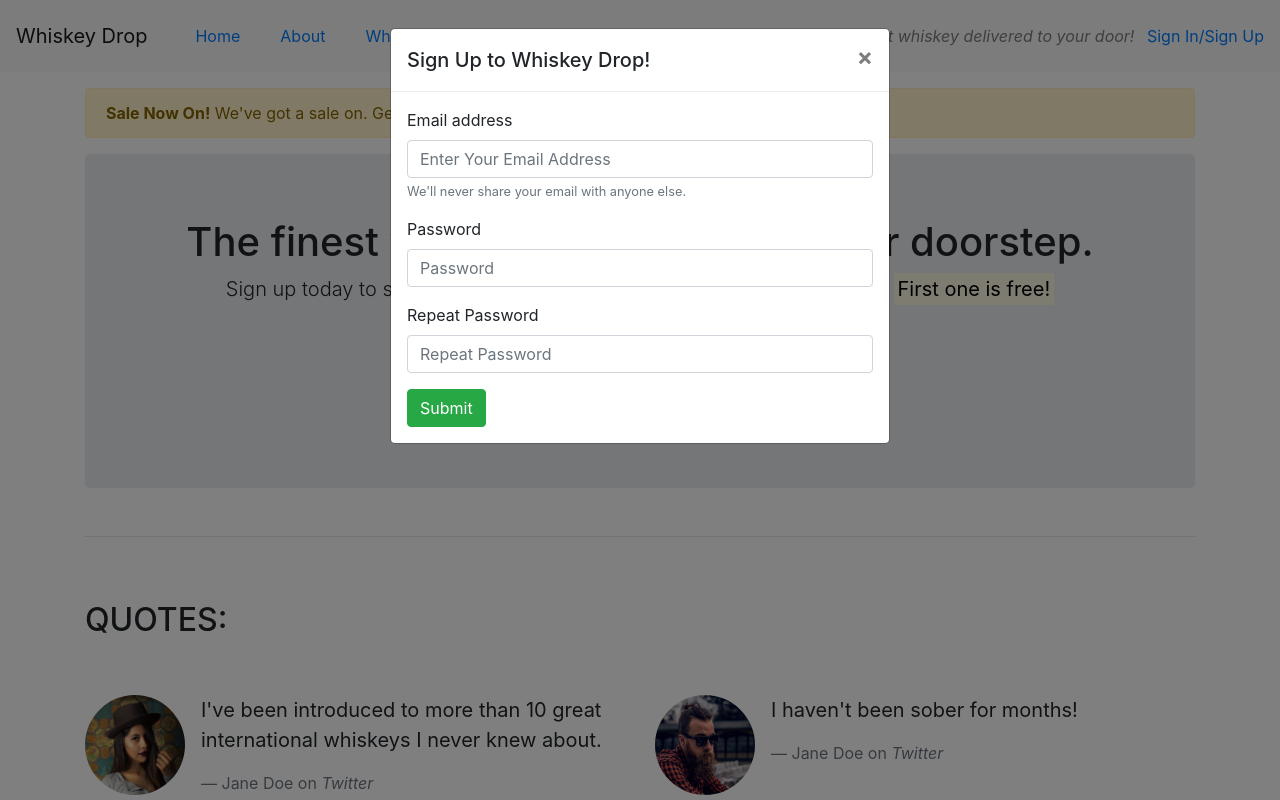
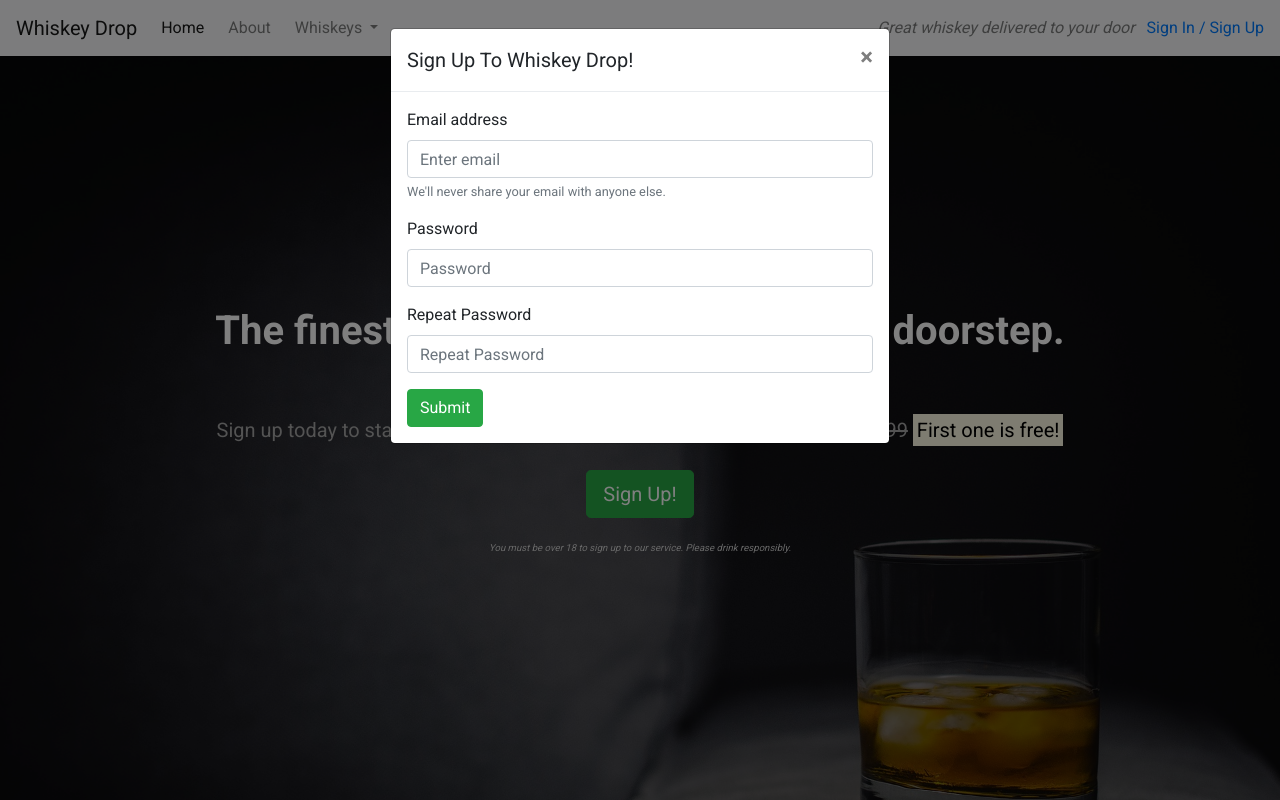
Before and after one commit to eoghanpowell/firstbootstrap, a plain HTML site: page index.html in a window 1280 px wide. Both pictures are taken after a click on the button "Sign Up!". Shown: the top 800 px of the page. Drawn offline with nearby package versions, Linux system fonts and the light colour scheme.

Commit message:
updated prewritten html and css. additional image

```diff
--- /dev/null
+++ b/css/style.css
@@ -0,0 +1,100 @@
+body {
+    font-family: 'Roboto', sans-serif;
+}
+
+/* Containers */
+
+.alert-container {}
+
+.callout-container {
+    height: 100vh;
+
+    background: url('../images/whiskey-background.jpg') no-repeat center center fixed;
+    -webkit-background-size: cover;
+    -moz-background-size: cover;
+    -o-background-size: cover;
+    background-size: cover;
+
+    display: flex;
+    align-items: center;
+    justify-content: center;
+
+    position: relative;
+}
+
+.opaque-overlay {
+    position: absolute;
+    top: 0;
+    left: 0;
+    height: 100%;
+    width: 100%;
+    background-color: rgba(0, 0, 0, 0.5);
+}
+
+.quotes-container {}
+
+.features-container {}
+
+/* Block dividers */
+
+.block-divider {
+    width: 75px;
+    height: 5px;
+    border: 0;
+    background-color: #444;
+}
+
+.block-divider--orange {
+    background-color: #f05f40;
+}
+
+.block-divider--short {
+    width: 35px;
+}
+
+/* Jumbotron */
+
+.jumbotron {
+    background-color: transparent;
+}
+
+.jumbotron h1 {
+    color: white;
+    font-weight: bold;
+    margin-bottom: 30px;
+    color: white;
+}
+
+.jumbotron .lead {
+    color: #a7a7a7;
+    margin: 25px 0;
+}
+
+.jumbotron small {
+    font-size: 60%;
+    font-style: italic;
+    color: #d0d0d0;
+}
+
+/* Buttons */
+
+.btn--cta {
+    font-weight: bold;
+    border-radius: 23px;
+    width: 160px;
+}
+
+.btn--red {
+    color: white;
+    background-color: #f05f40;
+    border-color: #f05f40;
+}
+
+.btn--red:hover,
+.btn--red:active,
+.btn--red:focus,
+.btn--red:active:focus {
+    background-color: #df4929;
+    border-color: #df4929;
+    color: white;
+}
--- a/index.html
+++ b/index.html
@@ -7,22 +7,27 @@
     <title>Whiskey Drop | Taste a new whiskey every month</title>
     <link rel="stylesheet" href="https://maxcdn.bootstrapcdn.com/bootstrap/4.1.3/css/bootstrap.min.css">
     <link rel="stylesheet" href="https://use.fontawesome.com/releases/v5.6.1/css/all.css" integrity="sha384-gfdkjb5BdAXd+lj+gudLWI+BXq4IuLW5IT+brZEZsLFm++aCMlF1V92rMkPaX4PP" crossorigin="anonymous">
+    <link href="https://fonts.googleapis.com/css?family=Roboto:400,700" rel="stylesheet">
+    <link rel="stylesheet" href="css/style.css" type="text/css" />
 </head>
 
 <body>
+    <!--Nav-->
     <nav class="navbar navbar-light navbar-expand-sm bg-light">
-        <a href="/" class="navbar-brand">Whiskey Drop</a>
+        <a href="/" class="navbar-brand">
+                    Whiskey Drop</a>
 
         <button class="navbar-toggler ml-auto" type="button" data-toggle="collapse" data-target="#navbarNavDropdown" aria-controls="navbarNavDropdown" aria-expanded="false" aria-label="Toggle navigation">
         <span class="navbar-toggler-icon"></span></button>
 
         <div class="collapse navbar-collapse" id="navbarNavDropdown">
-
-        <ul class="navbar nav mr-auto">
+            <ul class="navbar-nav mr-auto">
                 <li class="active nav-item mr-2"><a class="nav-link" href="/">Home</a></li>
                 <li class="nav-item mr-2"><a class="nav-link" href="">About</a></li>
                 <li class="nav-item dropdown">
-                <a class="nav-link dropdown-toggle" href="#" id="navbarDropdownMenuLink" role="button" data-toggle="dropdown" aria-haspopup="true" aria-expanded="false">Whiskeys</a>
+                    <a class="nav-link dropdown-toggle" href="#" id="navbarDropdownMenuLink" role="button" data-toggle="dropdown" aria-haspopup="true" aria-expanded="false">
+          Whiskeys
+        </a>
                     <div class="dropdown-menu" aria-labelledby="navbarDropdownMenuLink">
                         <a class="dropdown-item" href="#">Irish</a>
                         <a class="dropdown-item" href="#">Scotch</a>
@@ -30,29 +35,35 @@
                         <a class="dropdown-item" href="#">American</a>
                     </div>
                 </li>
-            <li class="nav-item mr-2 d-block d-sm-none"><a class="nav-link" href="">Sign In/Sign Up</a></li>
+
+                <li class="nav-item mr-2 d-block d-sm-none"><a class="nav-link" href="">Sign In / Sign Up</a></li>
             </ul>
         </div>
         <div class="d-none d-md-block">
-            <p class="navbar-text my-auto mr-2"><i>Great whiskey delivered to your door!</i></p>
-            <a href="/login">Sign In/Sign Up</a>
+            <p class="navbar-text my-auto mr-2"><i>Great whiskey delivered to your door</i></p>
+            <a href="/login">Sign In / Sign Up</a>
         </div>
+        <!--</div>-->
     </nav>
-    <article class="container mt-3">
-        <div class="row d-none d-sm-block">
-            <div class="col-12">
-                <div class="alert alert-warning">
-                    <strong> Sale Now On!</strong> We've got a sale on. Get a 12-month subscription for the price of 6
-                    <a href="">See here for details!</a>
-                </div>
-            </div>
-        </div>
+    <!--<div class="container alert-container">-->
+    <!--    <div class="row d-none d-sm-block">-->
+    <!--        <div class="col-12">-->
+    <!--            <div class="alert alert-warning">-->
+    <!--                <strong>Sale Now On!</strong> We've got a sale on. Get a 12 month subscription for the price of 6! <a href="">See here for more details</a>-->
+    <!--            </div>-->
+    <!--        </div>-->
+    <!--    </div>-->
+    <!--</div>-->
+    <div class="container-fluid callout-container">
         <!-- Callout -->
+        <div class="opaque-overlay">&nbsp;</div>
         <div class="row">
             <div class="col-12">
                 <section class="callout jumbotron text-center">
-                    <h1>The finest whiskeys delivered to your doorstep.</h1>
-                    <p class="lead">Sign up today to start receiving the world's best whiskeys every month. <s class="d-none d-sm-line">€19.99</s>
+                    <h1 class="jumbotron-header">The finest whiskeys delivered to your doorstep.</h1>
+                    <hr class="block-divider block-divider--orange">
+                    <p class="lead">Sign up today to start receiving the world's best whiskeys every month.
+                        <s class="d-none d-sm-inline">€19.99</s>
                         <span class="d-inline d-sm-none"><br></span>
                         <strong><mark>First one is free!</mark></strong></p>
                     <p><button class="btn btn-lg btn-success" data-toggle="modal" data-target="#signUpModal">Sign Up!</button></p>
@@ -60,21 +71,23 @@
                 </section>
             </div>
         </div>
+    </div>
     <!-- /.callout -->
-        <hr>
 
     <!-- Quotes -->
+    <div class="container quotes-container">
         <section class="quotes">
             <div class="row">
                 <div class="col-12 my-5">
                     <h2 class="text-uppercase">Quotes:</h2>
+                    <hr />
                 </div>
             </div>
             <div class="row">
                 <div class="col-12 col-md-6">
                     <div class="media">
                         <div class="d-none d-sm-block">
-                        <img src="images/girl-image.png" class="rounded-circle mr-3" height=100 width=100 alt="girl-image">
+                            <img src="images/girl-image.png" class="rounded-circle mr-3" height=100 width=100>
                         </div>
                         <div class="media-body">
                             <blockquote class="blockquote">
@@ -87,7 +100,7 @@
                 <div class="col-12 col-md-6">
                     <div class="media">
                         <div class="d-none d-sm-block">
-                        <img src="images/guy-image.png" class="rounded-circle mr-3" height=100 width=100 alt="girl-image">
+                            <img src="images/guy-image.png" class="rounded-circle mr-3" height=100 width=100>
                         </div>
                         <div class="media-body">
                             <blockquote class="blockquote">
@@ -99,14 +112,16 @@
                 </div>
             </div>
         </section>
+    </div>
     <!-- /.quotes -->
-        <hr>
 
     <!-- Features -->
+    <div class="features-container">
         <section class="features">
             <div class="row">
                 <div class="col-12 my-5">
                     <h2 class="text-uppercase">Features:</h2>
+                    <hr />
                 </div>
             </div>
             <div class="row">
@@ -133,14 +148,14 @@
                 </div>
             </div>
         </section>
+    </div>
     <!-- /.features -->
-    </article>
 
-    <div class="modal" tabindex="-1" id="signUpModal">
-        <div class="modal-dialog">
+    <div class="modal" tabindex="-1" role="dialog" id="signUpModal">
+        <div class="modal-dialog" role="document">
             <div class="modal-content">
                 <div class="modal-header">
-              <h5 class="modal-title">Sign Up to Whiskey Drop!</h5>
+                    <h5 class="modal-title">Sign Up To Whiskey Drop!</h5>
                     <button type="button" class="close" data-dismiss="modal" aria-label="Close">
           <span aria-hidden="true">&times;</span>
         </button>
@@ -149,7 +164,7 @@
                     <form>
                         <div class="form-group">
                             <label for="exampleInputEmail1">Email address</label>
-                      <input type="email" class="form-control" id="exampleInputEmail1" aria-describedby="emailHelp" placeholder="Enter Your Email Address">
+                            <input type="email" class="form-control" id="exampleInputEmail1" aria-describedby="emailHelp" placeholder="Enter email">
                             <small id="emailHelp" class="form-text text-muted">We'll never share your email with anyone else.</small>
                         </div>
                         <div class="form-group">
@@ -157,8 +172,8 @@
                             <input type="password" class="form-control" id="password" placeholder="Password">
                         </div>
                         <div class="form-group">
-                        <label for="repeatpassword">Repeat Password</label>
-                        <input type="password" class="form-control" id="repeatpassword" placeholder="Repeat Password">
+                            <label for="repeatPassword">Repeat Password</label>
+                            <input type="password" class="form-control" id="repeatPassword" placeholder="Repeat Password">
                         </div>
                         <button type="submit" class="btn btn-success">Submit</button>
                     </form>
@@ -167,7 +182,6 @@
         </div>
     </div>
 
-
     <script src="https://code.jquery.com/jquery-3.3.1.slim.min.js" integrity="sha384-q8i/X+965DzO0rT7abK41JStQIAqVgRVzpbzo5smXKp4YfRvH+8abtTE1Pi6jizo" crossorigin="anonymous"></script>
     <script src="https://cdnjs.cloudflare.com/ajax/libs/popper.js/1.14.3/umd/popper.min.js" integrity="sha384-ZMP7rVo3mIykV+2+9J3UJ46jBk0WLaUAdn689aCwoqbBJiSnjAK/l8WvCWPIPm49" crossorigin="anonymous"></script>
     <script src="https://stackpath.bootstrapcdn.com/bootstrap/4.1.3/js/bootstrap.min.js" integrity="sha384-ChfqqxuZUCnJSK3+MXmPNIyE6ZbWh2IMqE241rYiqJxyMiZ6OW/JmZQ5stwEULTy" crossorigin="anonymous"></script>
```
Also changed, not shown: images/whiskey-background.jpg (added). Lines whose indentation alone changed are shown as unchanged.
